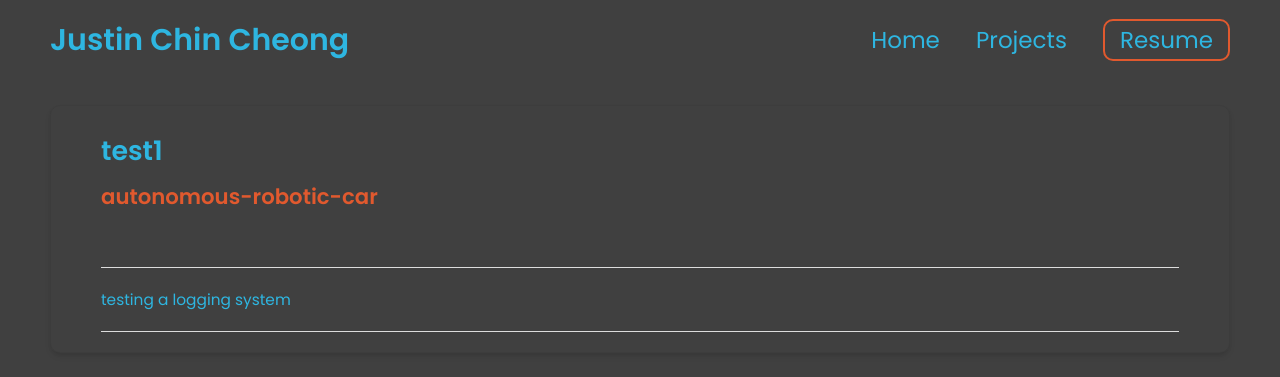
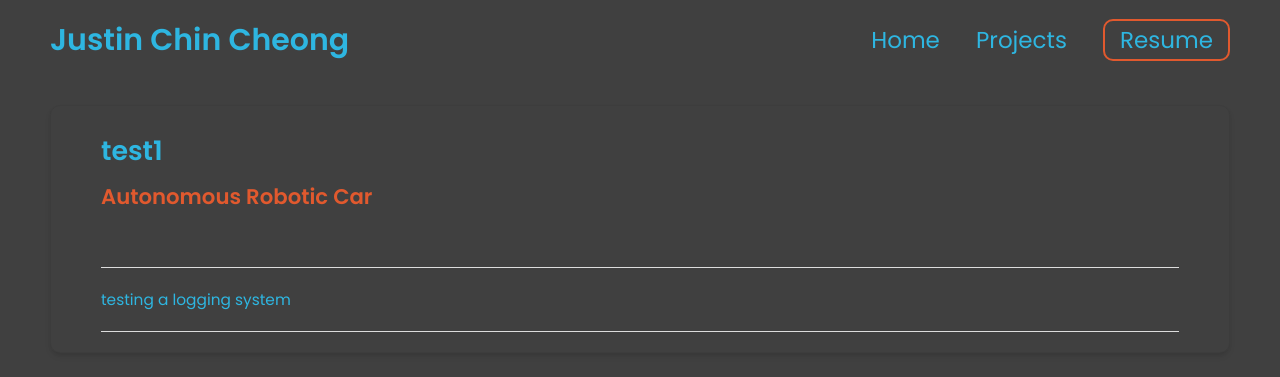
Before and after one commit to jcchincheong-bb/jcchincheong-bb.github.io, a Jekyll site: the page built from _projects/autonomous-robotic-car/logs/test1.md, in a window 1280 px wide. Shown: the top 377 px of the page. Built offline with Jekyll 4.4.1, drawn with Linux system fonts in a browser that asks for light colours.

Commit message:
filter patch
reverting back to the original filter set up

```diff
--- a/_includes/logs.html
+++ b/_includes/logs.html
@@ -3,11 +3,9 @@
     <h2>Logs</h2>
 
     <div class="grid-container">
-        {% assign project_path = page.path %}
         {% for item in site.projects %}
         {% if item.layout == "log" %}
-        {% assign log_path = item.path | split: "/" | slice: 0, 2 | join: "/" %}
-        {% if log_path == project_path %}
+        {% if item.project == page.title %}
         <a href="{{ item.url }}" class="log-link">
             <div class="log-card">
                 {% assign folder_path = item.path | split: "/" | slice: 0, 3 | join: "/" %}
--- a/_projects/autonomous-robotic-car/logs/test1.md
+++ b/_projects/autonomous-robotic-car/logs/test1.md
@@ -2,7 +2,7 @@
 layout: log
 title: test1
 date: 02-09-2025
-project: autonomous-robotic-car
+project: Autonomous Robotic Car
 main-image: /main-image.PNG
 excerpt: testing a logging system
 ---
```
Also changed, not shown: _projects/autonomous-robotic-car/logs/test2.md (+1 -1 lines), _projects/autonomous-robotic-car/logs/test3.md (+1 -1 lines).
